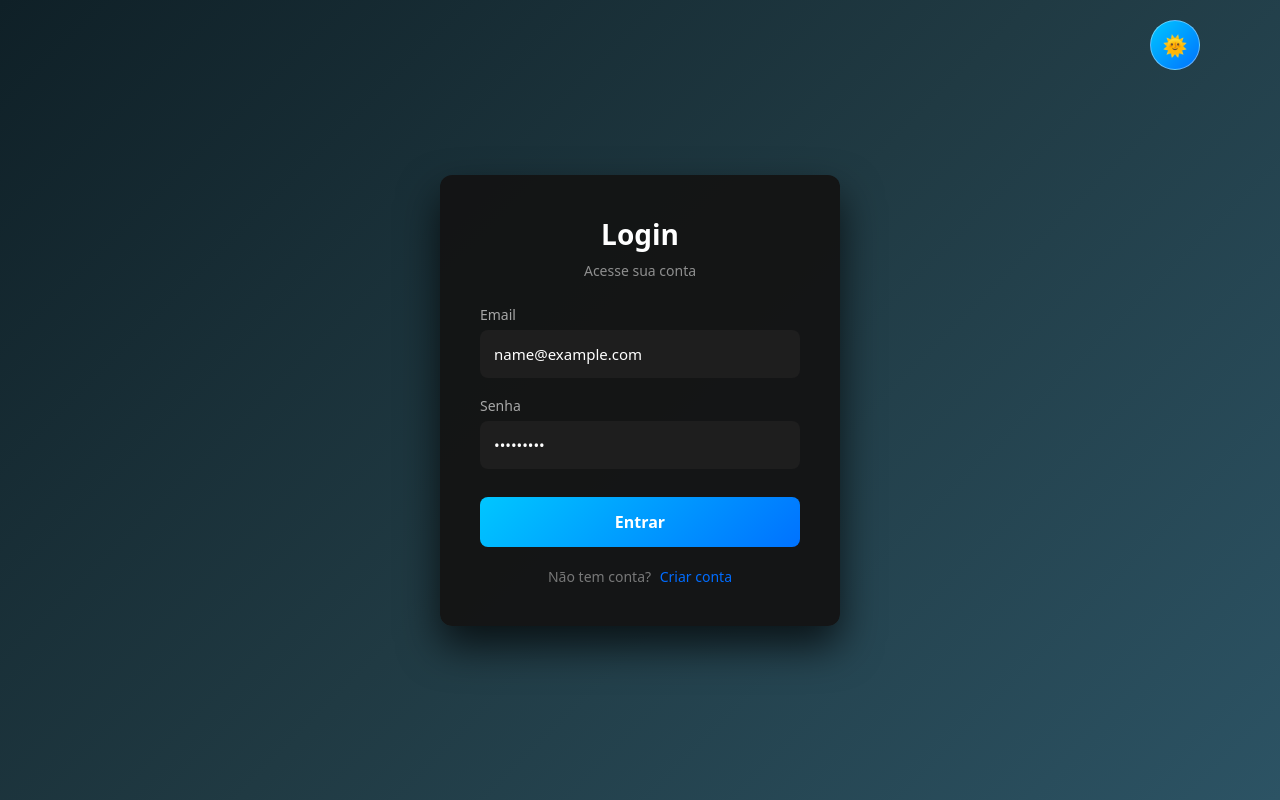
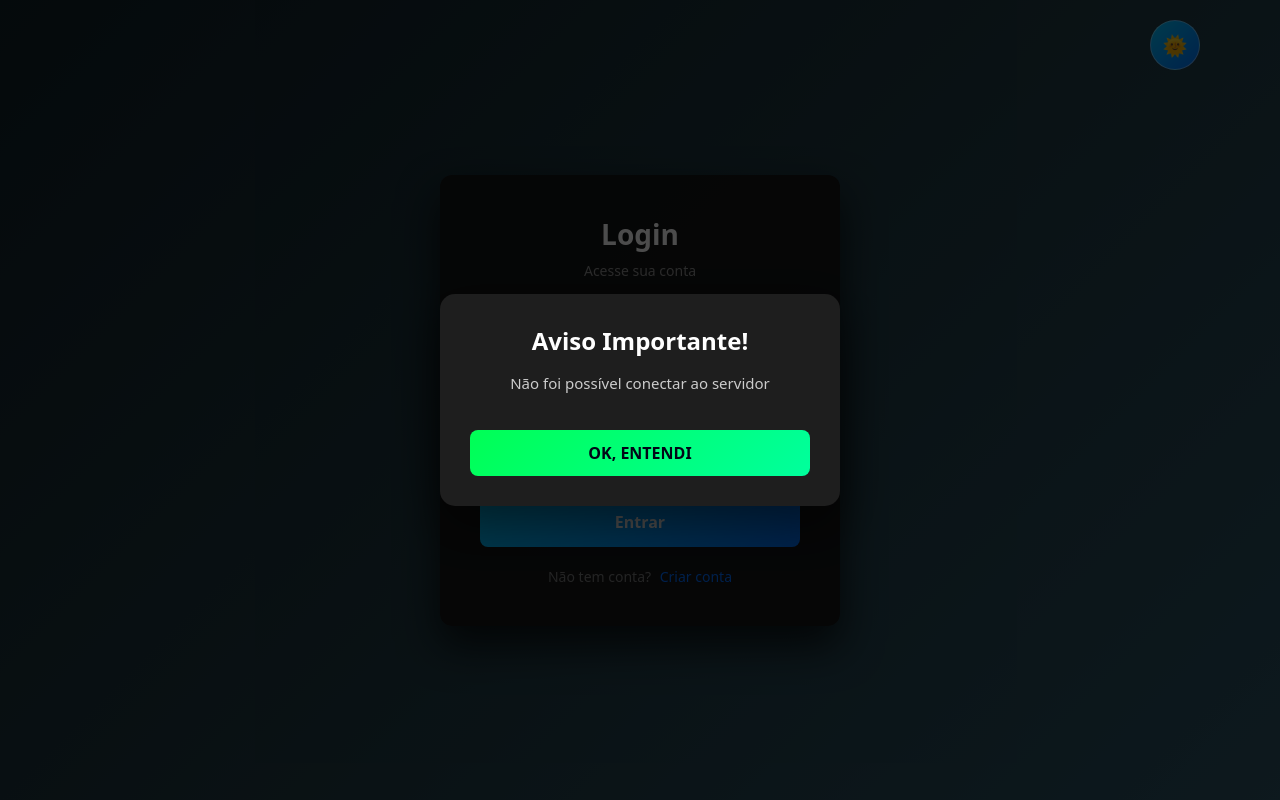
Before and after one commit to duartegustavo-code/Projeto_Login_System, a website: page frontend/index.html in a window 1280 px wide. Both pictures are taken after typing "name@example.com", "Sample123" into the empty fields and a click on the button "Entrar". Drawn offline with Linux system fonts and the light colour scheme; no server answers; a web font is replaced by a local one.

Commit message:
criando modal

```diff
--- a/frontend/css/styleDark.css
+++ b/frontend/css/styleDark.css
@@ -183,3 +183,66 @@ button:hover{
 .footer a:hover{
     color: #66d9ff;
 }
+
+/*======================================
+estilizando nosso modal
+=====================================*/
+
+.alert-overlay{
+    position: fixed;
+    top: 0;
+    left: 0;
+    width: 100%;
+    height: 100%;
+    background: rgba(0, 0, 0, 0.7);
+    display: none;
+    justify-content: center;
+    align-items: center;
+    z-index: 9999;
+}
+
+.alert-box{
+    width: 90%;
+    max-width: 400px;
+    padding: 30px;
+    background: #1e1e1e;
+    border-radius: 15px;
+    text-align: center;
+    box-shadow: 0 20px 50px rgba(0, 0, 0, 0.5);
+    animation: aparecerModal 0.3s ease;
+}
+
+@keyframes aparecerModal {
+    from{
+        opacity: 0;
+        transform: scale(0.8);
+    }
+    to{
+        opacity: 1;
+        transform: scale(1);
+    }
+}
+
+.alert-box h3{
+    color: #ffffff;
+    margin-bottom: 15px;
+    font-size: 24px;
+}
+
+.alert-box p{
+    color: #cccccc;
+    font-size: 15px;
+    margin-bottom: 25px;
+    line-height: 1.5;
+}
+
+.alert-box button{
+    width: 100%;
+    padding: 12px;
+    border: none;
+    border-radius: 8px;
+    background: linear-gradient(135deg, #00ff55, #00ff9d);
+    color: #020617;
+    cursor: pointer;
+    font-weight: bold;
+}
--- a/frontend/index.html
+++ b/frontend/index.html
@@ -43,7 +43,20 @@
         </div>
     </div>
 
+    <!--==================================================
+    Criando Modal
+    ======================================================-->
+
+    <div id="customAlert" class="alert-overlay">
+        <div class="alert-box">
+            <h3 id="alertTitle">Aviso</h3>
+            <p id="alertMensagem">mensagem</p>
+            <button type="button" id="btnAlertConfirm">OK, ENTENDI</button>
+        </div>
+    </div>
+
     <script src="./js/login.js"></script>
+    <script src="./js/modal.js"></script>
     <script src="./js/theme.js"></script>
 </body>
 
--- a/frontend/js/login.js
+++ b/frontend/js/login.js
@@ -1,24 +1,69 @@
     const form = document.querySelector("form");
+
     form.addEventListener("submit", async (e) => {
         e.preventDefault();
+
     const email = document.getElementById("email").value;
+
     const senha = document.getElementById("senha").value;
+
+try{
+
     const resposta = await fetch("http://localhost:3001/api/login", {
+
     method: "POST",
+
     headers: {
+
     "Content-Type": "application/json"
+
     },
+
     body: JSON.stringify({
     email,
     senha
+
     })
+
     });
+
     const json = await resposta.json();
+
     if (resposta.ok) {
+
     localStorage.setItem("token", json.token);
-alert("Login realizado");
+
+    //alert("Login realizado");
+
+    mostraAlert(
+
+        json.message,
+        null,
+        "sucesso",
+
+
+    () => {
+
+        //Acessando a página home
         window.location.href = "../home.html";
+    }
+    );
+
     } else {
-alert(json.message);
+        //alert(json.message);
+
+        mostraAlert(
+
+        json.message,
+        null,
+        "erro",
+        );
+    }
+    }catch(error){
+        mostraAlert(
+            "Não foi possível conectar ao servidor",
+            null,
+            "erro"
+        )
     }
 });
--- /dev/null
+++ b/frontend/js/modal.js
@@ -0,0 +1,65 @@
+const customAlert = document.getElementById("customAlert");
+const alertMensagem = document.getElementById("alertMensagem");
+const btnAlertConfirm = document.getElementById("btnAlertConfirm");
+
+let acaoConfirmacao = null;
+
+function mostraAlert(
+    mensagem,
+    elementoFoco = null,
+    tipo = "erro",
+    acao = null
+) {
+
+    alertMensagem.textContent = mensagem;
+
+    const alertCard =
+        customAlert.querySelector(".alert-box");
+
+    alertCard.classList.remove(
+        "success",
+        "error"
+    )
+
+        if (tipo === "sucesso") {
+
+            alertCard.classList.add("success");
+
+            alertCard.querySelector("h3").textContent = "Sucesso";
+        }else{
+            alertCard.classList.add("error");
+
+            alertCard.querySelector("h3").textContent = "Aviso Importante!";
+        }
+
+        if(elementoFoco){
+            customAlert.dataset.focus = elementoFoco.id;
+        } else {
+            customAlert.dataset.focus = "";
+        }
+
+        acaoConfirmacao = acao;
+
+        customAlert.style.display = "flex";
+
+        btnAlertConfirm.addEventListener("click",
+            () => {
+                customAlert.style.display = "none";
+                const id = customAlert.dataset.focus;
+
+                if(id){
+                    const elemento = document.getElementById(id);
+
+                    if(elemento){
+                        elemento.focus();
+                    }
+                }
+
+                if(acaoConfirmacao){
+                    acaoConfirmacao();
+
+                    acaoConfirmacao= null;
+                }
+            })
+
+}
```
Also changed, not shown: frontend/js/register.js (deleted). Lines whose indentation alone changed are shown as unchanged.
